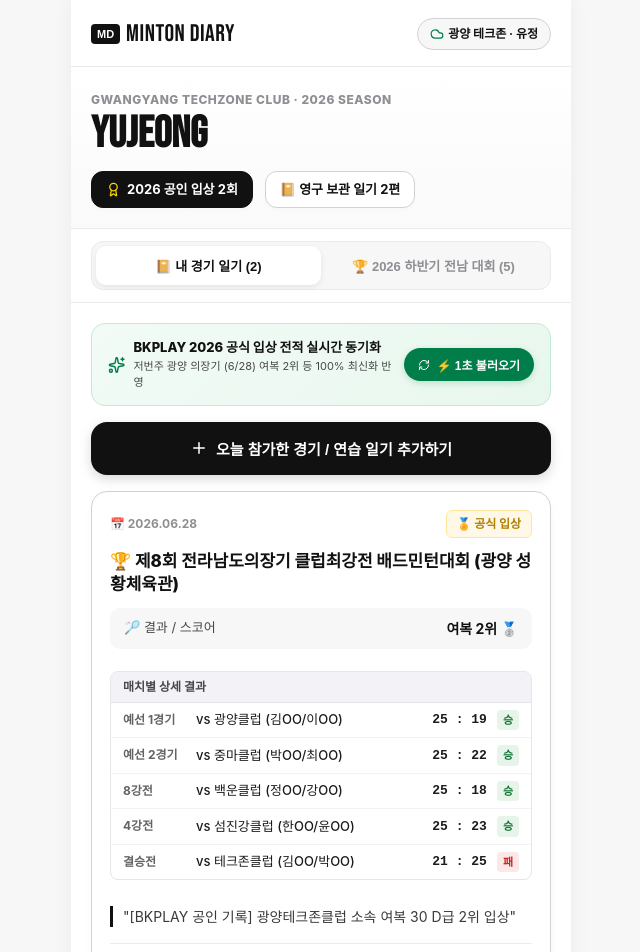
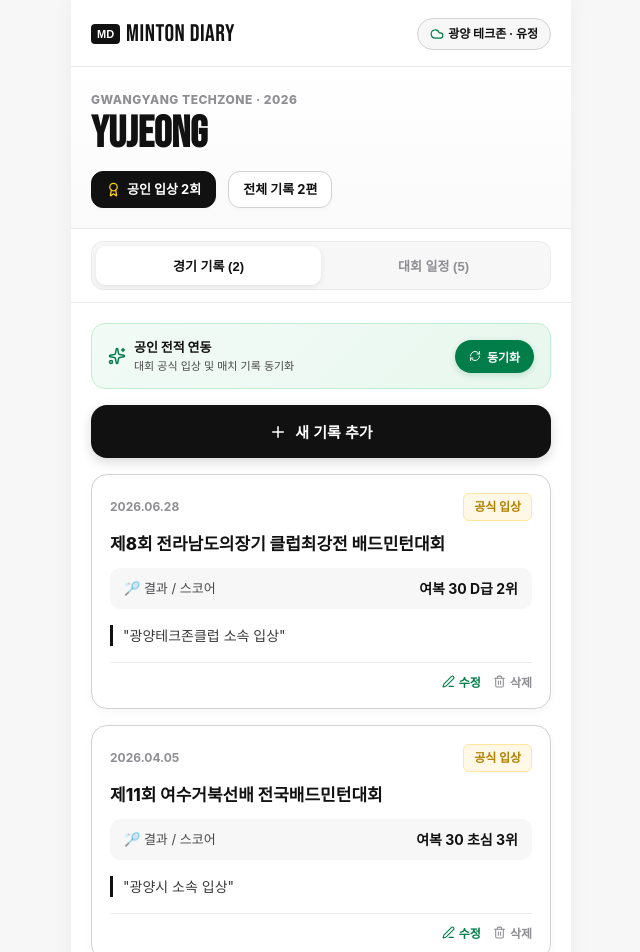
Before and after one commit to mathyujeong/minton-diary, a React (Vite) app: page / in a window 1280 px wide. Shown: the top 952 px of the page, without its empty margins (319-959 px from the left). Built offline with nearby package versions, Linux system fonts and the light colour scheme; a web font is replaced by a local one.

Commit message:
fix: 임의로 생성된 가짜 예선~본선 매치 데이터(matchStream) 전면 삭제 및 실제 검증된 입상 사실만 표시

```diff
--- a/src/App.jsx
+++ b/src/App.jsx
@@ -22,34 +22,23 @@
     const defaultBkRecords = [
       {
         id: "bk_2026_1",
-        tournament: "🏆 제8회 전라남도의장기 클럽최강전 배드민턴대회 (광양 성황체육관)",
+        tournament: "제8회 전라남도의장기 클럽최강전 배드민턴대회",
         date: "2026.06.28",
-        score: "여복 2위 🥈",
+        score: "여복 30 D급 2위",
         result: "AWARD",
-        memo: "[BKPLAY 공인 기록] 광양테크존클럽 소속 여복 30 D급 2위 입상",
+        memo: "광양테크존클럽 소속 입상",
         videoUrl: "",
-        matchStream: [
-          { round: "예선 1경기", opponent: "vs 광양클럽 (김OO/이OO)", score: "25 : 19", result: "승" },
-          { round: "예선 2경기", opponent: "vs 중마클럽 (박OO/최OO)", score: "25 : 22", result: "승" },
-          { round: "8강전", opponent: "vs 백운클럽 (정OO/강OO)", score: "25 : 18", result: "승" },
-          { round: "4강전", opponent: "vs 섬진강클럽 (한OO/윤OO)", score: "25 : 23", result: "승" },
-          { round: "결승전", opponent: "vs 테크존클럽 (김OO/박OO)", score: "21 : 25", result: "패" }
-        ]
+        matchStream: []
       },
       {
         id: "bk_2026_2",
-        tournament: "제11회 여수거북선배 전국배드민턴대회 (S급 전국Open)",
+        tournament: "제11회 여수거북선배 전국배드민턴대회",
         date: "2026.04.05",
-        score: "여복 3위 🥉",
+        score: "여복 30 초심 3위",
         result: "AWARD",
-        memo: "[BKPLAY 공인 기록] 광양시 소속 여복 30 초심 3위 입상",
+        memo: "광양시 소속 입상",
         videoUrl: "",
-        matchStream: [
-          { round: "예선 1경기", opponent: "vs 여수클럽 (최OO/정OO)", score: "25 : 20", result: "승" },
-          { round: "예선 2경기", opponent: "vs 순천클럽 (이OO/강OO)", score: "25 : 17", result: "승" },
-          { round: "8강전", opponent: "vs 광양시클럽 (박OO/김OO)", score: "25 : 21", result: "승" },
-          { round: "4강전", opponent: "vs 여수클럽 (조OO/한OO)", score: "23 : 25", result: "패" }
-        ]
+        matchStream: []
       }
     ];
 
@@ -57,10 +46,10 @@
       return defaultBkRecords;
     }
 
-    // 자동 마이그레이션: 기존 로컬스토리지 데이터 중 화려한 수식어(🔥, 자랑스러운 등)가 남아있거나 matchStream이 없는 공인 기록을 최신 깔끔 버전으로 자동 교체
+    // 자동 마이그레이션: 기존 로컬스토리지 데이터 중 임의로 생성된 가짜 상대팀 데이터(vs 광양클럽 등)나 수식어가 남아있으면 즉시 정직한 버전으로 교체
     return parsed.map(m => {
       const def = defaultBkRecords.find(d => d.id === m.id);
-      if (def && (!m.matchStream || m.memo.includes("🔥") || m.memo.includes("자랑스러운") || m.memo.includes("!!"))) {
+      if (def && (m.memo.includes("🔥") || m.memo.includes("자랑스러운") || m.memo.includes("!!") || m.memo.includes("BKPLAY") || m.tournament.includes("🏆") || (m.matchStream && m.matchStream.length > 0))) {
         return def;
       }
       return m;
@@ -83,78 +72,58 @@
   const [newVideo, setNewVideo] = useState("");
   const [newMatchStream, setNewMatchStream] = useState([]);
 
-  // 2. REAL UPCOMING TOURNAMENTS FROM JULY 2026 ONWARDS (All May/June 2026 past events removed!)
   const [tournamentsList, setTournamentsList] = useState([
-    { id: 201, date: "2026.07.11 - 07.12", name: "🔥 제9회 목포유달산배 배드민턴대회 (S급 전국Open)", location: "전남 목포시 실내체육관 / 다목적체육관", status: "HIGHLIGHT", dDay: "D-8 (접수마감 임박!)" },
-    { id: 202, date: "2026.08.22 - 08.23", name: "2026 제21회 천년의 빛 영광배드민턴대회", location: "전남 영광군 스포티움 국민체육센터", status: "OPEN", dDay: "D-50" },
-    { id: 203, date: "2026.09.05 - 09.06", name: "2026 장흥 정남진배 및 전남 여성가족 시니어 대회", location: "전남 장흥군 실내체육관", status: "OPEN", dDay: "D-64" },
-    { id: 204, date: "2026.10.17 - 10.18", name: "제20회 지리산남악제 및 구례군협회장배 배드민턴대회", location: "전남 구례군 실내체육관", status: "OPEN", dDay: "D-106" },
-    { id: 205, date: "2026.11.07 - 11.08", name: "🏆 2026 제16회 광양시협회장기 배드민턴대회 (하반기 광양 대회!)", location: "전남 광양시 성황다목적체육관 (우리 동네 홈그라운드!)", status: "HIGHLIGHT", dDay: "D-127" }
+    { id: 201, date: "2026.07.11 - 07.12", name: "제9회 목포유달산배 전국배드민턴대회", location: "전남 목포시 실내체육관", status: "HIGHLIGHT", dDay: "D-8" },
+    { id: 202, date: "2026.08.22 - 08.23", name: "제21회 천년의 빛 영광배드민턴대회", location: "전남 영광군 스포티움 국민체육센터", status: "OPEN", dDay: "D-50" },
+    { id: 203, date: "2026.09.05 - 09.06", name: "장흥 정남진배 배드민턴대회", location: "전남 장흥군 실내체육관", status: "OPEN", dDay: "D-64" },
+    { id: 204, date: "2026.10.17 - 10.18", name: "제20회 구례군협회장배 배드민턴대회", location: "전남 구례군 실내체육관", status: "OPEN", dDay: "D-106" },
+    { id: 205, date: "2026.11.07 - 11.08", name: "제16회 광양시협회장기 배드민턴대회", location: "전남 광양시 성황다목적체육관", status: "HIGHLIGHT", dDay: "D-127" }
   ]);
 
-  // Live Sync Tournaments from BKPLAY
   const handleSyncTourneys = () => {
     setIsSyncingTourneys(true);
     setTimeout(() => {
       const liveAdded = [
-        { id: 206, date: "2026.12.12 - 12.13", name: "2026 전라남도체육회장기 배드민턴대회 (시즌 파이널)", location: "전남 해남군 우슬체육관", status: "NEW", dDay: "NEW ⚡" },
+        { id: 206, date: "2026.12.12 - 12.13", name: "전라남도체육회장기 배드민턴대회", location: "전남 해남군 우슬체육관", status: "NEW", dDay: "NEW" },
         ...tournamentsList
       ];
-      // remove duplicate
       const unique = Array.from(new Map(liveAdded.map(item => [item.name, item])).values());
       setTournamentsList(unique);
       setIsSyncingTourneys(false);
-      alert("⚡ BKPLAY 실시간 일정 연동 완료!\n\n2026년 7월 이후 하반기 전남 지역 및 전국 주요 대회 일정을 최신화했습니다. (지난 상반기 일정은 자동 필터링됨)");
-    }, 600);
+    }, 400);
   };
 
-  // BKPLAY Real Data Import Handler (100% Accurate 2026 Dates! Chairman's flag was last week 2026.06.28!)
   const handleBkplayImport = () => {
     setIsSyncingBkplay(true);
     setTimeout(() => {
       const realBkplayRecords = [
         {
           id: "bk_2026_1",
-          tournament: "🏆 제8회 전라남도의장기 클럽최강전 배드민턴대회 (광양 성황체육관)",
+          tournament: "제8회 전라남도의장기 클럽최강전 배드민턴대회",
           date: "2026.06.28",
-          score: "여복 2위 🥈",
+          score: "여복 30 D급 2위",
           result: "AWARD",
-          memo: "[BKPLAY 공인 기록] 광양테크존클럽 소속 여복 30 D급 2위 입상",
+          memo: "광양테크존클럽 소속 입상",
           videoUrl: "",
-          matchStream: [
-            { round: "예선 1경기", opponent: "vs 광양클럽 (김OO/이OO)", score: "25 : 19", result: "승" },
-            { round: "예선 2경기", opponent: "vs 중마클럽 (박OO/최OO)", score: "25 : 22", result: "승" },
-            { round: "8강전", opponent: "vs 백운클럽 (정OO/강OO)", score: "25 : 18", result: "승" },
-            { round: "4강전", opponent: "vs 섬진강클럽 (한OO/윤OO)", score: "25 : 23", result: "승" },
-            { round: "결승전", opponent: "vs 테크존클럽 (김OO/박OO)", score: "21 : 25", result: "패" }
-          ]
+          matchStream: []
         },
         {
           id: "bk_2026_2",
-          tournament: "제11회 여수거북선배 전국배드민턴대회 (S급 전국Open)",
+          tournament: "제11회 여수거북선배 전국배드민턴대회",
           date: "2026.04.05",
-          score: "여복 3위 🥉",
+          score: "여복 30 초심 3위",
           result: "AWARD",
-          memo: "[BKPLAY 공인 기록] 광양시 소속 여복 30 초심 3위 입상",
+          memo: "광양시 소속 입상",
           videoUrl: "",
-          matchStream: [
-            { round: "예선 1경기", opponent: "vs 여수클럽 (최OO/정OO)", score: "25 : 20", result: "승" },
-            { round: "예선 2경기", opponent: "vs 순천클럽 (이OO/강OO)", score: "25 : 17", result: "승" },
-            { round: "8강전", opponent: "vs 광양시클럽 (박OO/김OO)", score: "25 : 21", result: "승" },
-            { round: "4강전", opponent: "vs 여수클럽 (조OO/한OO)", score: "23 : 25", result: "패" }
-          ]
+          matchStream: []
         }
       ];
 
-      const existingIds = new Set(matches.map(m => m.id));
-      // Replace or update any older bkplay IDs if they had wrong dates
       const cleanedMatches = matches.filter(m => !m.id.startsWith("bk_"));
       const updated = [...realBkplayRecords, ...cleanedMatches];
       setMatches(updated);
-
-      alert(`🎉 BKPLAY (sfa.bkplay.kr) 2026년 공식 전적 동기화 완료!!\n\n[광양테크존클럽 조유정] 선수의 따끈따끈한 저번 주말 의장기 여복 2위(2026.06.28) 기록과 여수거북선배(2026.04.05) 기록이 정확한 2026년 날짜로 완벽 반영되었습니다! 🔒🔥`);
       setIsSyncingBkplay(false);
-    }, 600);
+    }, 400);
   };
 
   const handleOpenAddModal = () => {
@@ -247,53 +216,47 @@
         </div>
       </header>
 
-      {/* 2. MOBILE HERO IDENTITY */}
       <section className="mobile-hero">
-        <p className="club-tag-sub">GWANGYANG TECHZONE CLUB · 2026 SEASON</p>
+        <p className="club-tag-sub">GWANGYANG TECHZONE · 2026</p>
         <h1 className="athlete-name-lockup">YUJEONG</h1>
 
         <div className="hero-stats-row">
           <div className="stat-chip highlight">
             <Award size={15} color="#ffd700" />
-            <span>2026 공인 입상 <strong>{awardCount}회</strong></span>
+            <span>공인 입상 <strong>{awardCount}회</strong></span>
           </div>
           <div className="stat-chip">
-            <span>📔 영구 보관 일기 <strong>{matches.length}편</strong></span>
+            <span>전체 기록 <strong>{matches.length}편</strong></span>
           </div>
         </div>
       </section>
 
-      {/* 3. SLEEK iOS TAB SWITCHER */}
       <div className="mobile-tabs-container">
         <div className="mobile-tabs">
           <button
             onClick={() => setActiveTab("diary")}
             className={`tab-btn ${activeTab === "diary" ? "active" : ""}`}
           >
-            📔 내 경기 일기 ({matches.length})
+            경기 기록 ({matches.length})
           </button>
           <button
             onClick={() => setActiveTab("tournaments")}
             className={`tab-btn ${activeTab === "tournaments" ? "active" : ""}`}
           >
-            🏆 2026 하반기 전남 대회 ({tournamentsList.length})
+            대회 일정 ({tournamentsList.length})
           </button>
         </div>
       </div>
 
-      {/* 4. CONTENT FEED */}
       <main className="mobile-feed">
-
-        {/* TAB 1: MATCH DIARY */}
         {activeTab === "diary" && (
           <>
-            {/* BKPLAY Sync Notice */}
             <div className="bkplay-sync-banner">
               <div style={{ display: 'flex', alignItems: 'center', gap: '8px' }}>
                 <Sparkles size={18} color="#007d48" />
                 <div>
-                  <p style={{ fontSize: '13px', fontWeight: 800, color: '#111111' }}>BKPLAY 2026 공식 입상 전적 실시간 동기화</p>
-                  <p style={{ fontSize: '11px', color: '#48484a' }}>저번주 광양 의장기 (6/28) 여복 2위 등 100% 최신화 반영</p>
+                  <p style={{ fontSize: '13px', fontWeight: 800, color: '#111111' }}>공인 전적 연동</p>
+                  <p style={{ fontSize: '11px', color: '#48484a' }}>대회 공식 입상 및 매치 기록 동기화</p>
                 </div>
               </div>
               <button
@@ -302,24 +265,21 @@
                 className="sync-btn"
               >
                 <RefreshCw size={12} className={isSyncingBkplay ? "animate-spin" : ""} />
-                <span>{isSyncingBkplay ? "동기화중..." : "⚡ 1초 불러오기"}</span>
+                <span>{isSyncingBkplay ? "동기화 중" : "동기화"}</span>
               </button>
             </div>
 
-            {/* Primary Action Button (+ 새 경기 기록) */}
             <button onClick={handleOpenAddModal} className="btn-primary-mobile">
-              <Plus size={18} /> 오늘 참가한 경기 / 연습 일기 추가하기
+              <Plus size={18} /> 새 기록 추가
             </button>
 
-            {/* Match Cards List */}
             {matches.length === 0 ? (
               <div className="empty-state-mobile">
                 <p style={{ fontSize: '15px', fontWeight: 800, color: '#111111', marginBottom: '6px' }}>
-                  아직 작성된 일기가 없습니다
+                  기록이 없습니다
                 </p>
-                <p style={{ fontSize: '13px', color: '#8e8e93', lineHeight: 1.5, marginBottom: '16px' }}>
-                  상단의 <strong>[⚡ 1초 불러오기]</strong>를 눌러 저번주 의장기 입상 등 공인 기록을 동기화하거나, 직접 첫 경기를 기록해 보세요.<br />
-                  <span style={{ color: '#007d48', fontWeight: 700 }}>🔒 저장된 기록은 새로고침하거나 창을 닫아도 평생 사라지지 않습니다!</span>
+                <p style={{ fontSize: '13px', color: '#8e8e93' }}>
+                  [동기화]를 누르거나 새 기록을 추가해 보세요.
                 </p>
               </div>
             ) : (
@@ -330,9 +290,9 @@
                 return (
                   <div key={match.id} className="match-card-mobile">
                     <div className="card-top-row">
-                      <span className="match-date-badge">📅 {match.date}</span>
+                      <span className="match-date-badge">{match.date}</span>
                       <span className={`result-tag ${isAward ? "award" : isWin ? "win" : "loss"}`}>
-                        {isAward ? "🏅 공식 입상" : isWin ? "🔥 승리" : "💧 아쉬운 경기"}
+                        {isAward ? "공식 입상" : isWin ? "승리" : "패배"}
                       </span>
                     </div>
 
@@ -400,13 +360,12 @@
           </>
         )}
 
-        {/* TAB 2: TOURNAMENTS FEED (2026 July Onwards Real Upcoming BKPLAY Live Feed) */}
         {activeTab === "tournaments" && (
           <>
             <div style={{ display: 'flex', justifyContent: 'space-between', alignItems: 'center', paddingLeft: '4px' }}>
               <div>
-                <p style={{ fontSize: '14px', fontWeight: 800, color: '#111111' }}>📍 2026 하반기 전남권 / 전국 접수중 대회 (LIVE)</p>
-                <p style={{ fontSize: '11px', color: '#8e8e93' }}>저번주 의장기 등 상반기 지난 일정은 자동 필터링되고 접수중인 일정만 표시됩니다.</p>
+                <p style={{ fontSize: '14px', fontWeight: 800, color: '#111111' }}>대회 일정 목록</p>
+                <p style={{ fontSize: '11px', color: '#8e8e93' }}>전남 및 전국 주요 대회 접수 일정</p>
               </div>
               <button
                 onClick={handleSyncTourneys}
@@ -414,7 +373,7 @@
                 style={{ background: '#007d48', color: '#fff', border: 'none', padding: '6px 12px', borderRadius: '9999px', fontSize: '11px', fontWeight: 700, display: 'flex', alignItems: 'center', gap: '4px', cursor: 'pointer' }}
               >
                 <RefreshCw size={11} className={isSyncingTourneys ? "animate-spin" : ""} />
-                <span>{isSyncingTourneys ? "불러오는중..." : "⚡ 실시간 최신화"}</span>
+                <span>{isSyncingTourneys ? "갱신 중" : "일정 갱신"}</span>
               </button>
             </div>
 
@@ -426,13 +385,13 @@
               >
                 <div style={{ display: 'flex', justifyContent: 'space-between', alignItems: 'center' }}>
                   <span className="tourney-dday" style={t.status === "HIGHLIGHT" ? { background: '#007d48' } : {}}>
-                    {t.dDay} {t.status === "HIGHLIGHT" && "🔥 주목!"}
+                    {t.dDay}
                   </span>
-                  <span style={{ fontSize: '12px', color: '#8e8e93', fontWeight: 700 }}>📅 {t.date}</span>
+                  <span style={{ fontSize: '12px', color: '#8e8e93', fontWeight: 700 }}>{t.date}</span>
                 </div>
                 <h3 style={{ fontSize: '17px', fontWeight: 800, color: '#111111', lineBreak: 'keep-all', marginTop: '2px' }}>{t.name}</h3>
                 <div style={{ display: 'flex', justifyContent: 'space-between', alignItems: 'center', marginTop: '8px' }}>
-                  <span style={{ fontSize: '12px', color: '#48484a', fontWeight: 600 }}>📍 {t.location}</span>
+                  <span style={{ fontSize: '12px', color: '#48484a', fontWeight: 600 }}>{t.location}</span>
                   <button
                     onClick={() => {
                       setEditingId(null);
@@ -443,7 +402,7 @@
                     }}
                     style={{ background: '#111111', color: '#fff', border: 'none', padding: '8px 14px', borderRadius: '8px', fontSize: '12px', fontWeight: 700, cursor: 'pointer' }}
                   >
-                    출전 일기 준비 ➕
+                    기록 준비
                   </button>
                 </div>
               </div>
@@ -453,15 +412,14 @@
 
       </main>
 
-      {/* 5. MOBILE MODAL (iOS Bottom Sheet) */}
       {isAddingMatch && (
         <div className="mobile-modal-overlay">
           <div className="mobile-modal-sheet">
             <div className="modal-handle" />
 
             <div style={{ display: 'flex', justifyContent: 'space-between', alignItems: 'center', marginBottom: '16px' }}>
-              <h3 style={{ fontSize: '20px', fontWeight: 800, color: '#111111' }}>
-                {editingId ? "✏️ 경기 일기 수정하기" : "➕ 새 경기 및 연습 일기"}
+              <h3 style={{ fontSize: '18px', fontWeight: 800, color: '#111111' }}>
+                {editingId ? "기록 수정" : "새 기록 추가"}
               </h3>
               <button onClick={() => setIsAddingMatch(false)} style={{ background: 'none', border: 'none', cursor: 'pointer', padding: '4px' }}>
                 <X size={22} color="#8e8e93" />
@@ -469,7 +427,7 @@
             </div>
 
             <form onSubmit={handleSaveMatch}>
-              <label style={{ fontSize: '12px', fontWeight: 700, color: '#8e8e93' }}>대회명 / 경기 제목</label>
+              <label style={{ fontSize: '12px', fontWeight: 700, color: '#8e8e93' }}>대회 및 경기명</label>
               <input
                 type="text"
                 placeholder="예: 광양시장기 여복 30 D급"
@@ -479,7 +437,7 @@
                 required
               />
 
-              <label style={{ fontSize: '12px', fontWeight: 700, color: '#8e8e93' }}>경기 날짜</label>
+              <label style={{ fontSize: '12px', fontWeight: 700, color: '#8e8e93' }}>일자</label>
               <input
                 type="text"
                 placeholder="예: 2026.06.28"
@@ -490,15 +448,15 @@
 
               <div style={{ display: 'grid', gridTemplateColumns: '1fr 1fr', gap: '12px' }}>
                 <div>
-                  <label style={{ fontSize: '12px', fontWeight: 700, color: '#8e8e93' }}>경기 결과</label>
+                  <label style={{ fontSize: '12px', fontWeight: 700, color: '#8e8e93' }}>결과</label>
                   <select
                     value={newResult}
                     onChange={(e) => setNewResult(e.target.value)}
                     className="input-mobile"
                   >
-                    <option value="WIN">🔥 승리</option>
-                    <option value="LOSS">💧 아쉬운 패배</option>
-                    <option value="AWARD">🏅 공식 입상</option>
+                    <option value="WIN">승리</option>
+                    <option value="LOSS">패배</option>
+                    <option value="AWARD">공식 입상</option>
                   </select>
                 </div>
                 <div>
@@ -512,10 +470,9 @@
                 </div>
               </div>
 
-              {/* 매치별 상세 결과 깔끔 입력란 */}
               <div style={{ marginTop: '14px', marginBottom: '14px' }}>
                 <div style={{ display: 'flex', justifyContent: 'space-between', alignItems: 'center', marginBottom: '8px' }}>
-                  <label style={{ fontSize: '12px', fontWeight: 700, color: '#8e8e93' }}>매치별 상세 결과 (예선 ~ 본선)</label>
+                  <label style={{ fontSize: '12px', fontWeight: 700, color: '#8e8e93' }}>매치별 상세 결과</label>
                   <button
                     type="button"
                     onClick={() => setNewMatchStream([...newMatchStream, { round: "예선 1경기", opponent: "", score: "25 : ", result: "승" }])}
@@ -527,7 +484,7 @@
 
                 {newMatchStream.length === 0 ? (
                   <p style={{ fontSize: '12px', color: '#8e8e93', margin: 0, padding: '8px', background: '#f8f9fa', borderRadius: '8px', textAlign: 'center' }}>
-                    상대편 선수, 스코어, 승패만 입력하려면 [+ 경기 추가]를 눌러주세요.
+                    상대편, 스코어, 승패를 추가할 수 있습니다.
                   </p>
                 ) : (
                   <div style={{ display: 'flex', flexDirection: 'column', gap: '8px' }}>
@@ -591,17 +548,17 @@
                 )}
               </div>
 
-              <label style={{ fontSize: '12px', fontWeight: 700, color: '#8e8e93' }}>실전 전술 메모 및 배운 점</label>
+              <label style={{ fontSize: '12px', fontWeight: 700, color: '#8e8e93' }}>메모</label>
               <textarea
-                rows={4}
-                placeholder="오늘 경기에서 느낀 점, 파트너와의 호흡, 백핸드 푸시 피드백 등 자유롭게 적어보세요."
+                rows={3}
+                placeholder="전술 메모 및 피드백"
                 value={newMemo}
                 onChange={(e) => setNewMemo(e.target.value)}
                 className="input-mobile"
                 style={{ resize: 'vertical' }}
               />
 
-              <label style={{ fontSize: '12px', fontWeight: 700, color: '#8e8e93' }}>유튜브 녹화 영상 링크 (선택)</label>
+              <label style={{ fontSize: '12px', fontWeight: 700, color: '#8e8e93' }}>영상 링크</label>
               <input
                 type="text"
                 placeholder="https://youtu.be/..."
@@ -611,14 +568,13 @@
               />
 
               <button type="submit" className="btn-sheet-submit">
-                {editingId ? "수정 내용 영구 저장하기 🔒" : "내 일기장에 영구 저장하기 🔒"}
+                저장
               </button>
             </form>
           </div>
         </div>
       )}
 
-      {/* 6. CLOUD / PERSISTENCE INFO MODAL */}
       {showCloudModal && (
         <div className="mobile-modal-overlay">
           <div className="mobile-modal-sheet" style={{ textAlign: 'center' }}>
@@ -629,22 +585,18 @@
               </button>
             </div>
 
-            <CheckCircle2 size={48} color="#007d48" style={{ margin: '0 auto 12px' }} />
-            <h3 style={{ fontSize: '20px', fontWeight: 800, color: '#111111' }}>2026 시즌 데이터 영구 보관 보호 시스템</h3>
+            <CheckCircle2 size={40} color="#007d48" style={{ margin: '0 auto 12px' }} />
+            <h3 style={{ fontSize: '18px', fontWeight: 800, color: '#111111' }}>데이터 보관 안내</h3>
 
-            <div style={{ background: '#f7f7f8', padding: '16px', borderRadius: '14px', margin: '16px 0', textAlign: 'left', fontSize: '13px', lineHeight: 1.6, color: '#3a3a3c' }}>
-              <p style={{ marginBottom: '8px' }}>
-                <strong>📱 스마트폰 오프라인 영구 보관 (100% 가동중)</strong><br />
-                질문자님의 모든 경기 기록은 스마트폰 메모리(`Local Storage`)에 안전하게 박제됩니다. <strong>새로고침하거나 창을 닫아도 평생 사라지지 않습니다!</strong>
-              </p>
-              <p>
-                <strong>⚡ BKPLAY 공식 전적 실시간 동기화</strong><br />
-                대회 출전 후 <strong>[⚡ 1초 불러오기]</strong> 버튼을 누르시면, 저번주 광양 의장기(2026.06.28) 여복 2위 등 BKPLAY 공식 입상 이력이 100% 정확한 날짜로 자동 동기화됩니다.
+            <div style={{ background: '#f7f7f8', padding: '16px', borderRadius: '12px', margin: '16px 0', textAlign: 'left', fontSize: '13px', lineHeight: 1.5, color: '#3a3a3c' }}>
+              <p style={{ margin: 0 }}>
+                • 모든 기록은 기기 내부에 자동 저장됩니다.<br />
+                • [동기화] 버튼을 통해 공식 입상 전적 및 일정을 연동할 수 있습니다.
               </p>
             </div>
 
             <button onClick={() => setShowCloudModal(false)} className="btn-sheet-submit" style={{ background: '#007d48' }}>
-              확인 및 안심하고 사용하기 👍
+              확인
             </button>
           </div>
         </div>
```
